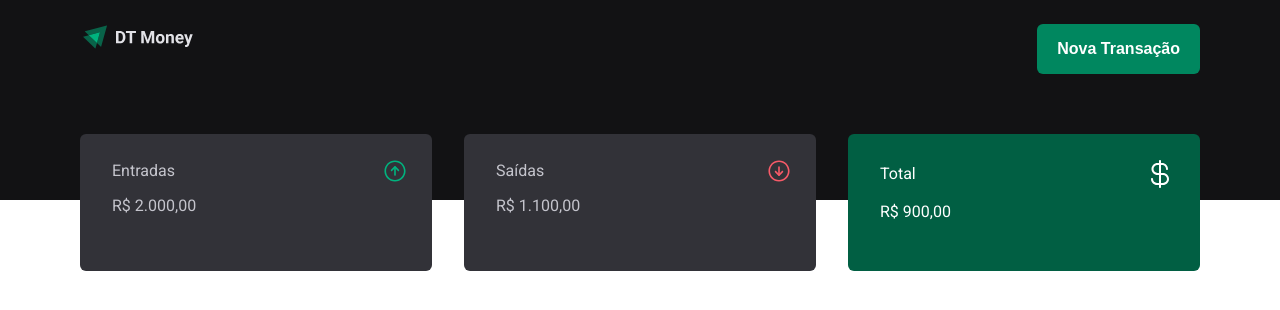
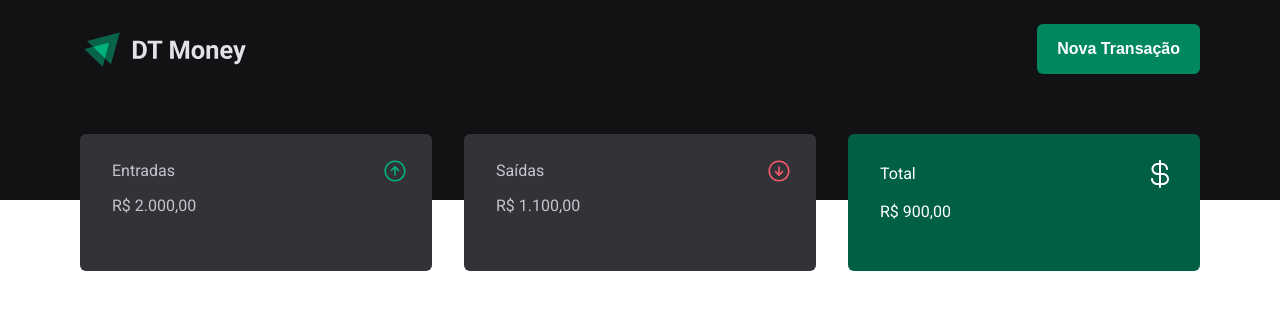
Before and after one commit to EnriqueSantos-dev/DT_MONEY, a React (Vite) app: page / in a window 1280 px wide. Shown: the top 310 px of the page. Built offline with nearby package versions, Linux system fonts and the light colour scheme.

Commit message:
refactor: change media query

```diff
--- a/src/components/Header/style.module.scss
+++ b/src/components/Header/style.module.scss
@@ -9,20 +9,25 @@
 
 .container {
   width: 100%;
-  height: 100%;
   padding: 1.5rem;
 
   display: flex;
+  align-items: center;
   justify-content: space-between;
 
   div {
     max-width: 200px;
   }
 
-  @media (min-width: 1200px) {
+  @media (min-width: 1000px) {
     margin-inline: auto;
 
     max-width: 1120px;
     padding-inline: 0;
+
+    svg {
+      width: 172.07px;
+      height: 41px;
+    }
   }
 }
```
